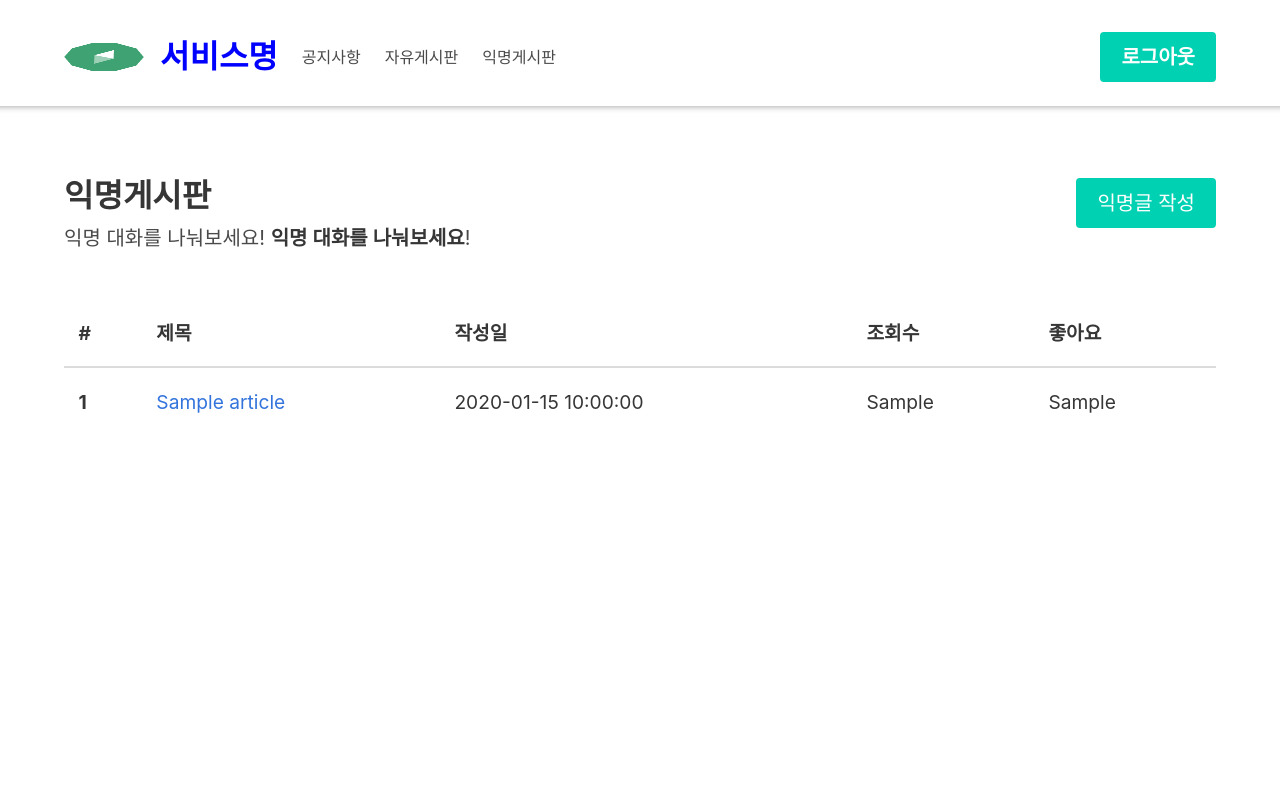
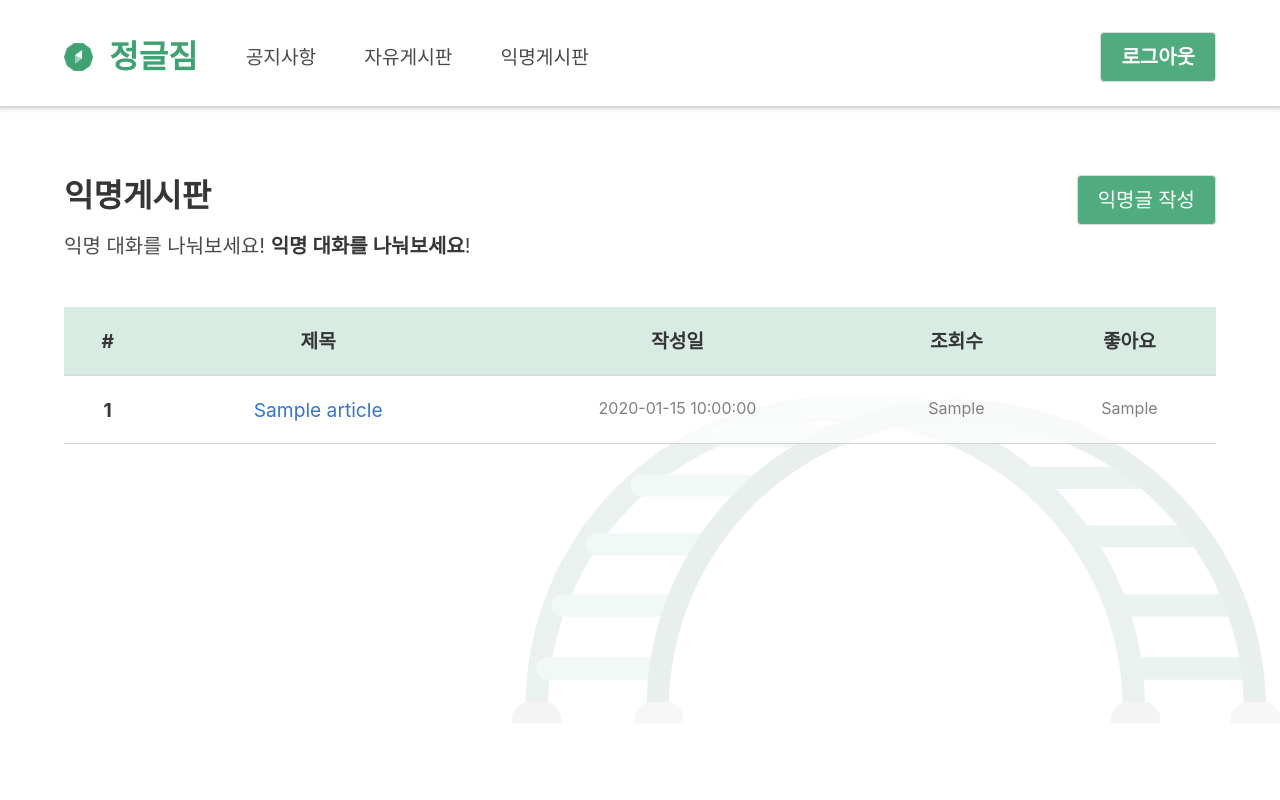
Before and after one commit to emplam27/sw-jungle-week-0, a Flask app: template templates/article_home.html in a window 1280 px wide. Run offline with Flask 2, Linux system fonts and the light colour scheme; the template is opened without the code that fills it: most values are stand-ins (such as "Sample title", 1, 10 or a date in 2020); parts of the project's set-up code (start-up, migrations or seed data) failed here and were passed over; some libraries are stand-ins or nearby versions.

Commit message:
Update CSS

```diff
--- a/static/css/detail.css
+++ b/static/css/detail.css
@@ -17,6 +17,7 @@
 
 .comment-button {
   height: auto;
+  font-weight: 700;
 }
 
 .comment-list {
--- a/static/css/home.css
+++ b/static/css/home.css
@@ -1,6 +1,6 @@
 .home-title {
   display: flex;
-  align-items: center;
+  align-items: baseline;
   justify-content: space-between;
 }
 
@@ -10,7 +10,22 @@
 
 .table {
   width: 100%;
-
+  text-align: center;
   font-size: 1.2rem;
   line-height: 3rem;
+  border-bottom: 1px solid lightgray;
+  background-color: rgb(255, 255, 255, 0.4);
 }
+
+.table > thead {
+  background-color: rgb(62, 162, 114, 0.2);
+}
+
+.table > tbody {
+  background-color: rgb(255, 255, 255, 0.4);
+}
+
+.table-subtext {
+  font-size: 1rem;
+  color: gray;
+}
--- a/static/css/navbar.css
+++ b/static/css/navbar.css
@@ -4,11 +4,31 @@
 }
 
 .logo-image {
-  width: 80px;
+  height: 50px;
 }
 
 .logo-text {
-  color: blue;
+  color: rgb(62, 162, 114);
   font-size: 2rem;
   font-weight: 700;
 }
+
+.navbar-item {
+  font-size: 1.2rem;
+  font-weight: 500;
+}
+
+.background-image {
+  position: absolute;
+  bottom: 0;
+  left: 40vw;
+  opacity: 0.1;
+  height: 60vh;
+  width: 60vw;
+}
+
+.green-button {
+  background-color: rgb(62, 162, 114, 0.9);
+  color: white;
+  font-weight: 500;
+}
--- a/templates/article_home.html
+++ b/templates/article_home.html
@@ -12,11 +12,11 @@
         <p class="title pt-5">
           자유게시판
         </p>
-        <p class="subtitle pt-2">
+        <p class="subtitle pt-4">
           자유로운 대화를 나눠보세요! <strong>자유로운 대화를 나눠보세요</strong>!
         </p>
       </div>
-      <button class="button is-primary is-medium" onclick="location.href='/article/known/post'">실명글 작성</button>
+      <button class="button green-button is-medium" onclick="location.href='/article/known/post'">실명글 작성</button>
     </div>
   {% else %}
     <div class="home-title">
@@ -24,17 +24,17 @@
         <p class="title pt-5">
           익명게시판
         </p>
-        <p class="subtitle pt-2">
+        <p class="subtitle pt-4">
           익명 대화를 나눠보세요! <strong>익명 대화를 나눠보세요</strong>!
         </p>
       </div>
-      <button class="button is-primary is-medium" onclick="location.href='/article/unknown/post'">익명글 작성</button>
+      <button class="button green-button is-medium" onclick="location.href='/article/unknown/post'">익명글 작성</button>
     </div>
   {% endif %}
 
   <div class="article-list pt-6">
     <table class="table">
-      <thead>
+      <thead class="table-head">
         <tr>
           <th scope="col">#</th>
           <th scope="col">제목</th>
@@ -49,23 +49,23 @@
       <tbody>
         {% if (request.path == '/article/known') %}
           {% for article in articles %}
-            <tr>
+            <tr class="table-row">
               <th scope="row">{{ loop.index }}</th>
               <td><a href="/article/{{ article._id }}">{{ article.article_title }}</a></td>
-              <td>{{ article.user_id }}</td>
-              <td>{{ article.article_created_at }}</td>
-              <td>{{ article.article_view }}</td>
-              <td>{{ article.article_like }}</td>
+              <td class="table-subtext">{{ article.user_id }}</td>
+              <td class="table-subtext">{{ article.article_created_at }}</td>
+              <td class="table-subtext">{{ article.article_view }}</td>
+              <td class="table-subtext">{{ article.article_like }}</td>
             </tr>
           {% endfor %}
         {% else %}
           {% for article in articles %}
-            <tr>
+            <tr class="table-row">
               <th scope="row">{{ loop.index }}</th>
               <td><a href="/article/{{ article._id }}">{{ article.article_title }}</a></td>
-              <td>{{ article.article_created_at }}</td>
-              <td>{{ article.article_view }}</td>
-              <td>{{ article.article_like }}</td>
+              <td class="table-subtext">{{ article.article_created_at }}</td>
+              <td class="table-subtext">{{ article.article_view }}</td>
+              <td class="table-subtext">{{ article.article_like }}</td>
             </tr>
           {% endfor %}
         {% endif %}
--- a/templates/navbar.html
+++ b/templates/navbar.html
@@ -15,35 +15,23 @@
     <nav class="navbar" role="navigation" aria-label="main navigation">
       <div class="container">
         <div class="navbar-brand">
-          <a class="navbar-item" href="/article/known">
-            <img class="logo-image" src="{{ url_for('static', filename='img/big-icon.png') }}" alt="jungle icon" />
-            <p class="logo-text pl-4">서비스명</p>
-          </a>
-
-          <a
-            role="button"
-            class="navbar-burger burger"
-            aria-label="menu"
-            aria-expanded="false"
-            data-target="navbarBasicExample"
-          >
-            <span aria-hidden="true"></span>
-            <span aria-hidden="true"></span>
-            <span aria-hidden="true"></span>
-          </a>
         </div>
 
         <div id="navbarBasicExample" class="navbar-menu">
           <div class="navbar-start">
-            <a class="navbar-item"> 공지사항 </a>
-            <a class="navbar-item" href="/article/known"> 자유게시판 </a>
-            <a class="navbar-item" href="/article/unknown"> 익명게시판 </a>
+            <a class="navbar-item" href="/article/known">
+              <img class="logo-image" src="{{ url_for('static', filename='img/big-icon.png') }}" alt="jungle icon" />
+              <p class="logo-text pl-4">정글짐</p>
+            </a>
+            <a class="navbar-item ml-5"> 공지사항 </a>
+            <a class="navbar-item ml-5" href="/article/known"> 자유게시판 </a>
+            <a class="navbar-item ml-5" href="/article/unknown"> 익명게시판 </a>
           </div>
           <div class="navbar-end">
             <div class="navbar-item">
               <div class="buttons">
                 <form action = "/token/remove" class="is-primary" method = "POST">
-                  <button class="button is-primary is-medium comment-button">
+                  <button class="button green-button is-medium comment-button">
                     <strong>로그아웃</strong>
                   </button>
                 </form>
@@ -53,6 +41,7 @@
         </div>
       </div>
     </nav>
+    <img class="background-image" src="{{ url_for('static', filename='img/jungle_gym.svg') }}" alt="background-image">
     <section class="section">
       <div class="container">
         {% block content %}
```
Also changed, not shown: front_test_app.py (+7 -22 lines), templates/article_detail.html (+27 -3 lines), static/img/jungle_gym.svg (added), static/img/jungle_gym_high.jpg (added), static/img/jungle_gym_low.jpg (added), static/img/logo.png (renamed from static/img/logo_.png).
